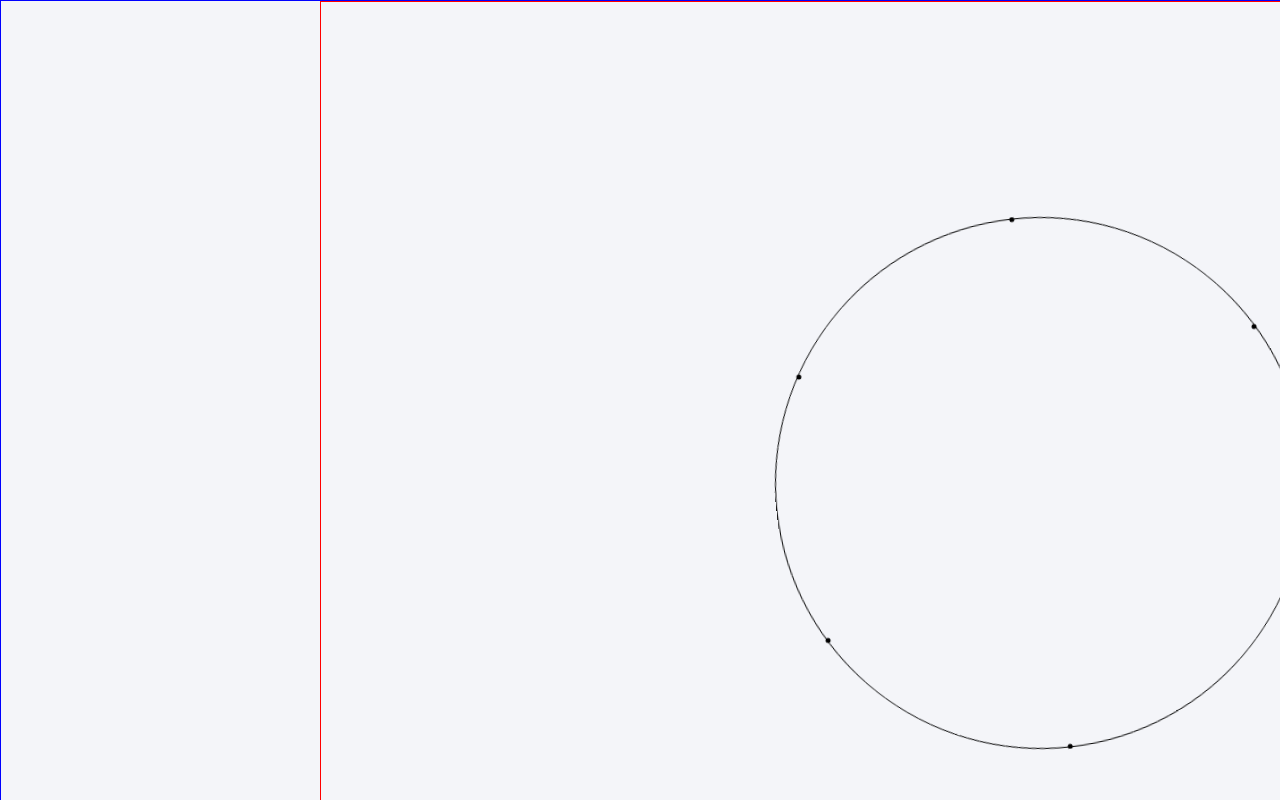
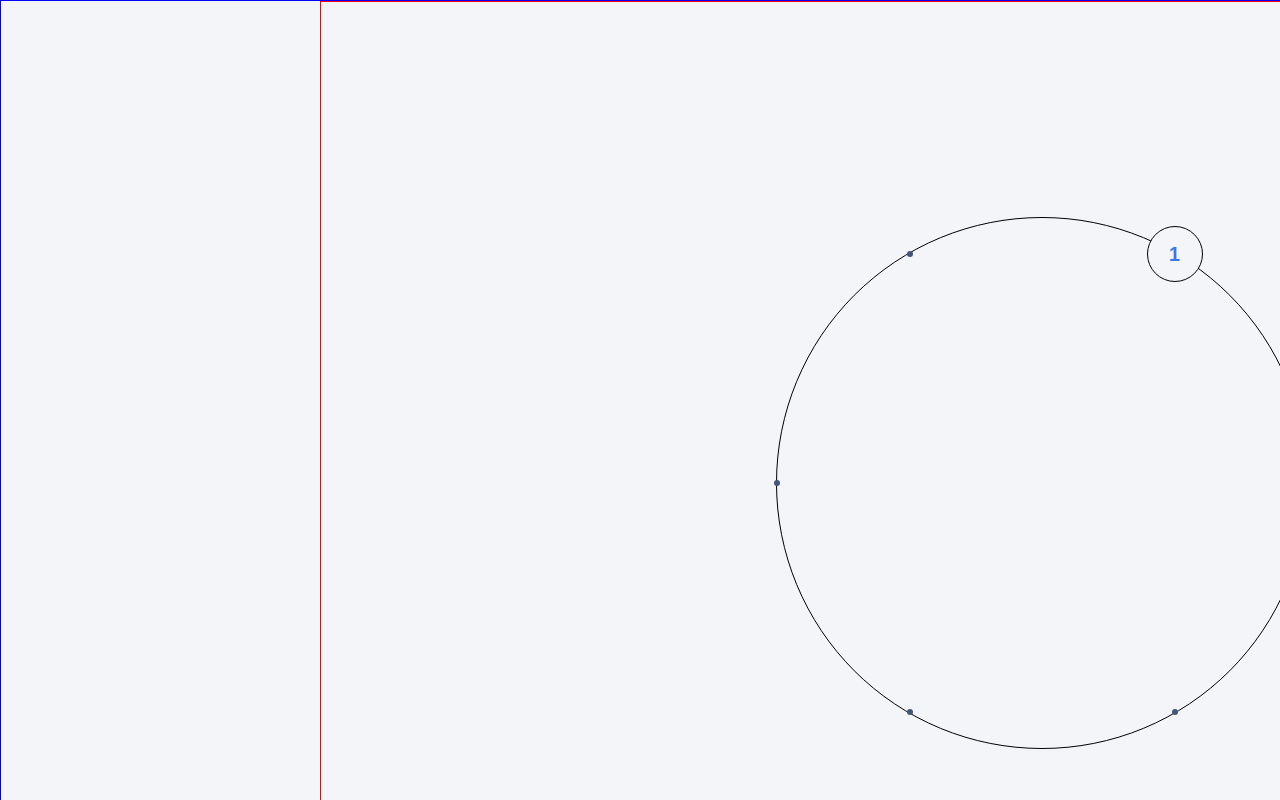
Before and after one commit to Stepan-Suprunov/Only_test, a React app: page / in a window 1280 px wide. Shown: the top 800 px of the page. Built offline with nearby package versions, Linux system fonts and the light colour scheme.

Commit message:
Circle points stylization

```diff
--- a/src/components/circle/index.tsx
+++ b/src/components/circle/index.tsx
@@ -1,42 +1,52 @@
-import React, { useEffect, useRef } from 'react';
+import React, { useRef, useState } from 'react';
 import { gsap } from 'gsap';
 import styles from './style.module.scss'
 import { CirclePropsType } from './types';
 
-export function Circle({pointsCount}: CirclePropsType) {
+export function Circle({items}: CirclePropsType) {
 
     const circleRef = useRef<HTMLDivElement | null>(null);
-    const validatedCount = Math.min(Math.max(pointsCount, 2), 6);
+    const [activeIndex, setActiveIndex] = useState(0);
+    const pointsCount = items.length;
 
-    useEffect(() => {
-        if (circleRef.current) {
+    function handlePointClick(index: number) {
+        const angle = (360 / pointsCount) * index;
+
         gsap.to(circleRef.current, {
-                rotation: 360,
-                duration: 3,
-                repeat: -1,
+            rotation: -angle,
+            duration: 2,
+            ease: 'power3.out'
         });
-        }
-    }, []);
+
+        setActiveIndex(index);
+    };
 
     return (
+        <div className={styles.circleContainer}>
             <div className={styles.circle} ref={circleRef}>
-            {Array.from({ length: validatedCount }).map((_, index) => {
-                const angle = (360 / validatedCount) * index - 90; // -90° чтобы начать сверху
+                {Array.from({length: pointsCount}).map((_, index) => {
+                    const angle = (360 / pointsCount) * index - 60; // расчитываем угол расположения активной точки
                     const x = 50 + 50 * Math.cos((angle * Math.PI) / 180);
                     const y = 50 + 50 * Math.sin((angle * Math.PI) / 180);
 
                     return (
-                    <div
+                        <button
                             key={index}
-                        className={styles.point}
+                            className={`${styles.point} ${index === activeIndex ? styles.active : ''}`}
                             style={{
                                 left: `${x}%`,
                                 top: `${y}%`,
                                 transform: 'translate(-50%, -50%)',
-                        }}
-                    />
+                                '--rotation-compensation': `${angle}deg`,
+                            } as React.CSSProperties}
+                            onClick={() => handlePointClick(index)}
+                            aria-label={`Элемент ${index + 1}`}
+                        >
+                            <span className={styles.pointNumber}>{index + 1}</span>
+                        </button>
                     );
                 })}
             </div>
+        </div>
     );
 };
--- a/src/components/circle/style.module.scss
+++ b/src/components/circle/style.module.scss
@@ -1,16 +1,49 @@
-.circle {
+.circleContainer {
+  position: relative;
   width: 530px;
   height: 530px;
+}
+
+.circle {
+  width: 100%;
+  height: 100%;
   border: 1px solid black;
   border-radius: 50%;
   position: relative;
+  transition: transform 0.3s ease-out;
 }
 
 .point {
   position: absolute;
-  width: 5px;
-  height: 5px;
-  background: #000;
+  width: 6px;
+  height: 6px;
   border-radius: 50%;
-  transform: translate(-50%, -50%);
+  border: none;
+  background: #42567A;
+  cursor: pointer;
+  padding: 0;
+  transition: 0.3s ease;
+
+  &:hover, &.active {
+    width: 56px;
+    height: 56px;
+    background: var(--color-background);
+    border: 1px solid black;
+    transition: 0.3s ease;
+
+    .pointNumber {
+      display: block;
+    }
+  }
 }
+
+.pointNumber {
+  position: absolute;
+  color: #3877EE;
+  font-size: 20px;
+  font-weight: 700;
+  top: 50%;
+  left: 50%;
+  display: none;
+  transform: translate(-50%, -50%) rotate(0deg) !important;
+}
--- a/src/components/circle/types.ts
+++ b/src/components/circle/types.ts
@@ -1,3 +1,3 @@
 export type CirclePropsType = {
-    pointsCount: 2 | 3 | 4 | 5| 6;
+    items: any[];
 };
--- a/src/components/info-block/index.tsx
+++ b/src/components/info-block/index.tsx
@@ -6,7 +6,7 @@ import { InfoBlockLayout } from '../../layouts/index';
 export function InfoBlock({ events }: InfoBlockPropsType) {
     return (
         <InfoBlockLayout>
-            <Circle pointsCount={6}/>
+            <Circle items={[123,34235,34254,2354253,45,435532]}/>
             <Swiper items={events}/>
         </InfoBlockLayout>
     );
--- a/src/global.scss
+++ b/src/global.scss
@@ -28,6 +28,7 @@
 }
 
 :root {
+  --color-background: #F4F5F9;
   --color-black-blue: #42567A;
   --color-blue: #3877EE;
 }
--- a/src/layouts/main-layout/style.module.scss
+++ b/src/layouts/main-layout/style.module.scss
@@ -4,7 +4,7 @@
   min-height: 1080px;
   display: flex;
   justify-content: center;
-  background-color: #F4F5F9;
+  background-color: var(--color-background);
   border: solid blue 1px;
 }
 
```
Lines whose indentation alone changed are shown as unchanged.
